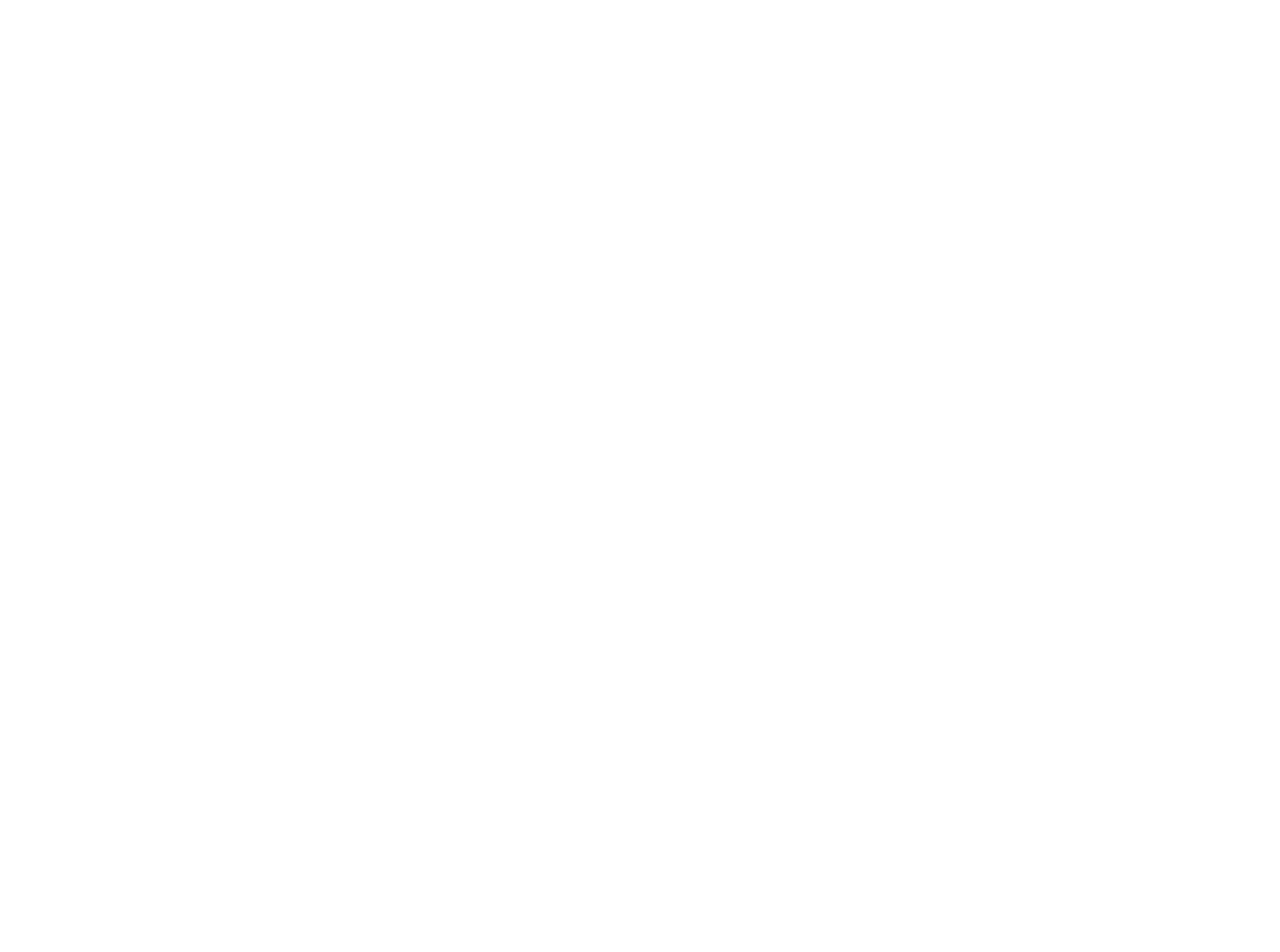
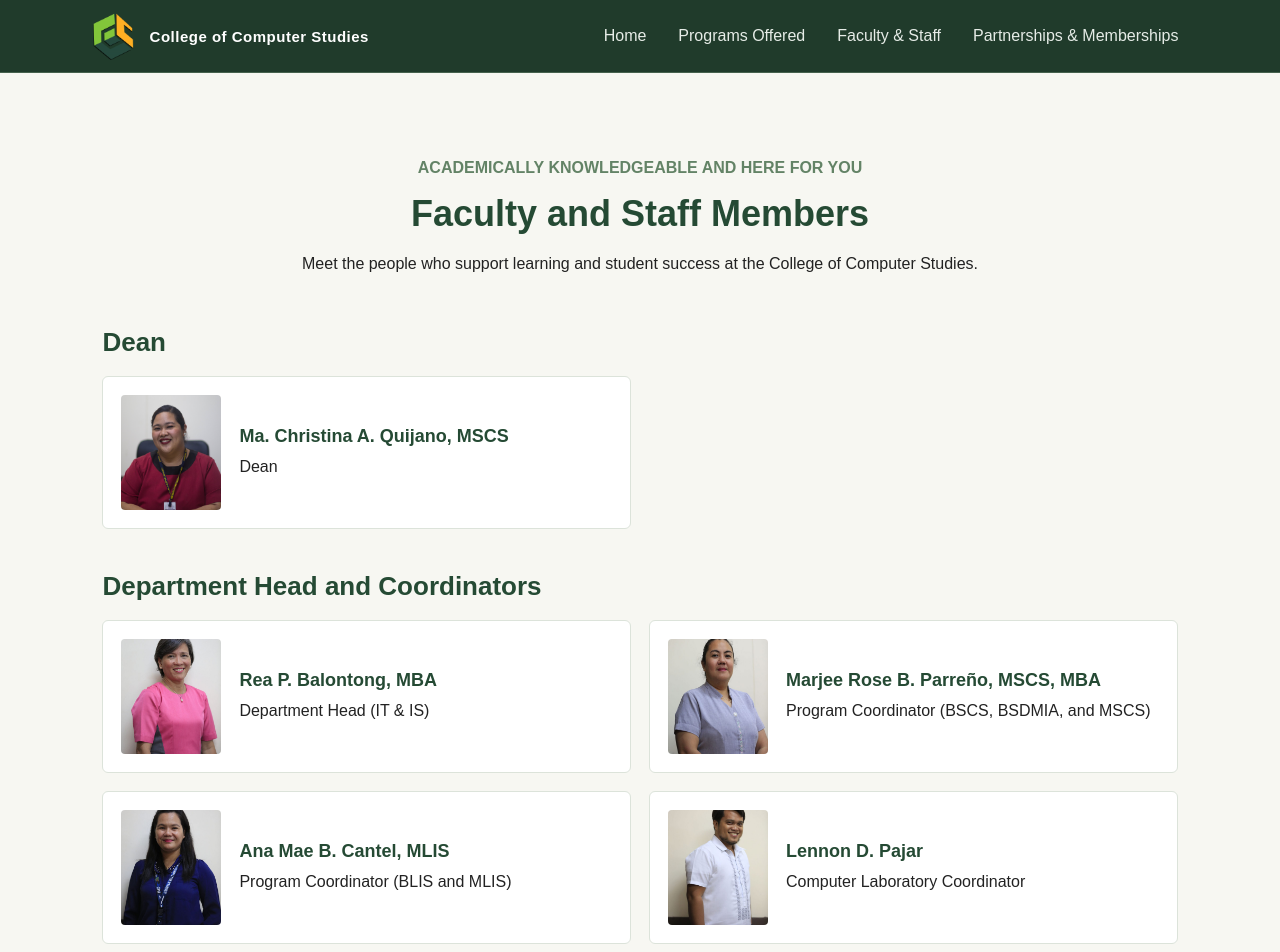
Before and after one commit to Kody91/finalsWebDesign, a Vue app: page /faculty in a window 1280 px wide. Before the commit this address had no page. Shown: the top 952 px of the page. Before the commit the page ends 800 px from the top, so only its background shows below. Built offline with nearby package versions, Linux system fonts and the light colour scheme.

Commit message:
Second Commit
Faculty and Staff Update

```diff
--- a/src/components/Navbar.vue
+++ b/src/components/Navbar.vue
@@ -1,14 +1,15 @@
 <template>
   <header class="navbar">
-    <a class="brand" href="#hero">
+    <router-link class="brand" to="/#hero">
       <img src="@/assets/logo/cropped-CCS-Logov-new.png" alt="CCS logo" />
       <span>College of Computer Studies</span>
-    </a>
+    </router-link>
 
     <nav>
-      <a href="#hero">Home</a>
-      <a href="#programs">Programs Offered</a>
-      <a href="#partners">Partnerships &amp; Memberships</a>
+      <router-link to="/#hero">Home</router-link>
+      <router-link to="/#programs">Programs Offered</router-link>
+      <router-link to="/faculty">Faculty &amp; Staff</router-link>
+      <router-link to="/#partners">Partnerships &amp; Memberships</router-link>
     </nav>
   </header>
 </template>
--- a/src/section/faculty.vue
+++ b/src/section/faculty.vue
@@ -1,246 +1,251 @@
 <template>
   <section class="faculty" id="faculty">
-    <div class="container">
-      <div class="title">
-        <p>Academically Knowledgeable and Here For You</p>
+    <div class="heading">
+      <p>Academically knowledgeable and here for you</p>
       <h1>Faculty and Staff Members</h1>
+      <p>Meet the people who support learning and student success at the College of Computer Studies.</p>
     </div>
-      <h1>Dean</h1>
-      <div class="dean">
-        <div class="person">
-          <img src="@/assets/img/dean.png" alt="dean" />
-          <div class="persontext">
-            <h2>Ma. Christina A. Quijano, MSCS</h2>
+
+    <section class="group">
+      <h2>Dean</h2>
+      <div class="people">
+        <article class="person">
+          <img src="@/assets/img/dean.png" alt="Ma. Christina A. Quijano" />
+          <div>
+            <h3>Ma. Christina A. Quijano, MSCS</h3>
             <p>Dean</p>
           </div>
+        </article>
       </div>
+    </section>
+
+    <section class="group">
+      <h2>Department Head and Coordinators</h2>
+      <div class="people">
+        <article class="person">
+          <img src="@/assets/img/rea.jpg" alt="Rea P. Balontong" />
+          <div>
+            <h3>Rea P. Balontong, MBA</h3>
+            <p>Department Head (IT &amp; IS)</p>
           </div>
-      <h1>Department Head and Coordinators</h1>
-      <div class="department-head">
-        <div class="person">
-          <img src="@/assets/img/rea.jpg" alt="rea" />
-          <div class="persontext">
-            <h2>Rea P. Balontong, MBA</h2>
-            <p>Department Head (IT & IS)</p>
+        </article>
+        <article class="person">
+          <img src="@/assets/img/marjee.jpg" alt="Marjee Rose B. Parreño" />
+          <div>
+            <h3>Marjee Rose B. Parreño, MSCS, MBA</h3>
+            <p>Program Coordinator (BSCS, BSDMIA, and MSCS)</p>
           </div>
-        </div>
-        <div class="person">
-          <img src="@/assets/img/marjee.jpg" alt="marjee" />
-          <div class="persontext">
-            <h2>Marjee Rose B. Parreño, MSCS, MBA</h2>
-            <p>Program coordinator (BSCS, BSDMIA, and MSCS)</p>
-          </div>
-        </div>
-        <div class="person">
-          <img src="@/assets/img/ana.jpg" alt="ana" />
-          <div class="persontext">
-            <h2>Ana Mae B. Cantel. MLIS</h2>
+        </article>
+        <article class="person">
+          <img src="@/assets/img/ana.jpg" alt="Ana Mae B. Cantel" />
+          <div>
+            <h3>Ana Mae B. Cantel, MLIS</h3>
             <p>Program Coordinator (BLIS and MLIS)</p>
           </div>
-        </div>
-        <div class="person">
-          <img src="@/assets/img/lennon.jpg" alt="lennon" />
-          <div class="persontext">
-            <h2>Lennon D. Pajar</h2>
+        </article>
+        <article class="person">
+          <img src="@/assets/img/lennon.jpg" alt="Lennon D. Pajar" />
+          <div>
+            <h3>Lennon D. Pajar</h3>
             <p>Computer Laboratory Coordinator</p>
           </div>
+        </article>
       </div>
-      </div>
-      <h1>Faculty</h1>
-      <div class="faculty">
-        <div class="person">
-          <img src="@/assets/img/leo.jpg" alt="leo" />
-          <div class="persontext">
-            <h2>Leo Paulo B. Beldia</h2>
+    </section>
+
+    <section class="group">
+      <h2>Faculty</h2>
+      <div class="people">
+        <article class="person">
+          <img src="@/assets/img/leo.jpg" alt="Leo Paulo B. Beldia" />
+          <div>
+            <h3>Leo Paulo B. Beldia</h3>
             <p>BSIT and BSIS Program</p>
           </div>
-        </div>
-        <div class="person">
-          <img src="@/assets/img/pedro.jpg" alt="pedro" />
-          <div class="persontext">
-            <h2>Pedro Peter Rhys B. Cambronero, MSCS</h2>
+        </article>
+        <article class="person">
+          <img src="@/assets/img/pedro.jpg" alt="Pedro Peter Rhys B. Cambronero" />
+          <div>
+            <h3>Pedro Peter Rhys B. Cambronero, MSCS</h3>
             <p>BSCS Program</p>
           </div>
-        </div>
-        <div class="person">
-          <img src="@/assets/img/lesley.jpg" alt="lesley" />
-          <div class="persontext">
-            <h2>Lesley Joy L. Dignadice, MBA</h2>
+        </article>
+        <article class="person">
+          <img src="@/assets/img/lesley.jpg" alt="Lesley Joy L. Dignadice" />
+          <div>
+            <h3>Lesley Joy L. Dignadice, MBA</h3>
             <p>BSIT and BSIS Program</p>
           </div>
-        </div>
-        <div class="person">
-          <img src="@/assets/img/rod.jpg" alt="rod" />
-          <div class="persontext">
-            <h2>Rodolfo C. Eregia, Jr</h2>
+        </article>
+        <article class="person">
+          <img src="@/assets/img/rod.jpg" alt="Rodolfo C. Eregia" />
+          <div>
+            <h3>Rodolfo C. Eregia, Jr</h3>
             <p>BSIT and BSIS Program</p>
           </div>
-        </div>
-        <div class="person">
-          <img src="@/assets/img/donie.jpg" alt="donie" />
-          <div class="persontext">
-            <h2>Donie S. Jardeleza, MSCS</h2>
+        </article>
+        <article class="person">
+          <img src="@/assets/img/donie.jpg" alt="Donie S. Jardeleza" />
+          <div>
+            <h3>Donie S. Jardeleza, MSCS</h3>
             <p>BSIT and BSIS Program</p>
           </div>
-        </div>
-        <div class="person">
-          <img src="@/assets/img/antonio.jpg" alt="antonio" />
-          <div class="persontext">
-            <h2>Antonio M. Montaño, Jr.</h2>
+        </article>
+        <article class="person">
+          <img src="@/assets/img/antonio.jpg" alt="Antonio M. Montaño" />
+          <div>
+            <h3>Antonio M. Montaño, Jr.</h3>
             <p>BSIT and BSIS Program</p>
           </div>
-        </div>
-        <div class="person">
-          <img src="@/assets/img/rose.jpg" alt="rose" />
-          <div class="persontext">
-            <h2>Rose Leah Joy A. Ojacastro, MSCS</h2>
+        </article>
+        <article class="person">
+          <img src="@/assets/img/rose.jpg" alt="Rose Leah Joy A. Ojacastro" />
+          <div>
+            <h3>Rose Leah Joy A. Ojacastro, MSCS</h3>
             <p>BSIT and BSIS Program</p>
           </div>
-        </div>
-        <div class="person">
-          <img src="@/assets/img/sheila.jpg" alt="sheila" />
-          <div class="persontext">
-            <h2>Ma. Sheila C. Sapul, Ph. D.</h2>
+        </article>
+        <article class="person">
+          <img src="@/assets/img/sheila.jpg" alt="Ma. Sheila C. Sapul" />
+          <div>
+            <h3>Ma. Sheila C. Sapul, Ph. D.</h3>
             <p>BSCS Program</p>
           </div>
+        </article>
       </div>
-      </div>
-      <h1>Staff</h1>
-      <div class="staff">
-        <div class="person">
-          <img src="@/assets/img/chrislyn.jpg" alt="chrislyn" />
-          <div class="persontext">
-            <h2>Chrislyn C. Castaño</h2>
+    </section>
+
+    <section class="group">
+      <h2>Staff</h2>
+      <div class="people">
+        <article class="person">
+          <img src="@/assets/img/chrislyn.jpg" alt="Chrislyn C. Castaño" />
+          <div>
+            <h3>Chrislyn C. Castaño</h3>
             <p>Secretary</p>
           </div>
-        </div>
-        <div class="person">
-          <img src="@/assets/img/latter.jpg" alt="latter" />
-          <div class="persontext">
-            <h2>A.M.P. Latter P. Taasan</h2>
+        </article>
+        <article class="person">
+          <img src="@/assets/img/latter.jpg" alt="A.M.P. Latter P. Taasan" />
+          <div>
+            <h3>A.M.P. Latter P. Taasan</h3>
             <p>Computer Laboratory Technician</p>
           </div>
-        </div>
-        <div class="person">
-          <img src="@/assets/img/chriselda.jpg" alt="chriselda" />
-          <div class="persontext">
-            <h2>Chriselda Elaine Ador</h2>
+        </article>
+        <article class="person">
+          <img src="@/assets/img/chriselda.jpg" alt="Chriselda Elaine Ador" />
+          <div>
+            <h3>Chriselda Elaine Ador</h3>
             <p>Guidance Counselor</p>
           </div>
-        </div>
-        <div class="person">
-          <img src="@/assets/img/donna.png" alt="donna" />
-          <div class="persontext">
-            <h2>Donna May Rivera</h2>
+        </article>
+        <article class="person">
+          <img src="@/assets/img/donna.png" alt="Donna May Rivera" />
+          <div>
+            <h3>Donna May Rivera</h3>
             <p>Library Liaison Officer</p>
           </div>
+        </article>
       </div>
-      </div>
-    </div>
+    </section>
   </section>
 </template>
 
 <style scoped>
 .faculty {
-  max-width: 100vw;
-  min-height: 100vh;
-  scroll-margin-top: 100px;
-  font-family: Arial, Helvetica, sans-serif;
-  align-items: midleft;
+  padding: 70px 8%;
+  background: #f7f7f2;
+}
 
+.heading {
+  max-width: 700px;
+  margin: 0 auto 50px;
+  text-align: center;
+}
 
+.heading > p:first-child {
+  color: #638366;
+  font-weight: bold;
+  text-transform: uppercase;
+}
 
+.heading h1 {
+  margin: 10px 0;
+  color: #254a34;
+  font-size: 36px;
 }
-.container {
-  width: 100%;
-  height: 100%;
-  display: flex;
-  flex-direction: column;
-  justify-content: space-between;
-  font-family: Arial, Helvetica, sans-serif;
 
+.heading > p:last-child {
+  line-height: 1.6;
+}
+
+.group {
+  max-width: 1100px;
+  margin: 0 auto 42px;
+}
+
+.group h2 {
+  margin-bottom: 18px;
+  color: #254a34;
+  font-size: 26px;
+}
+
+.people {
+  display: grid;
+  grid-template-columns: repeat(2, minmax(0, 1fr));
+  gap: 18px;
+}
 
 .person {
   display: flex;
-    padding-right: 20px;
-
+  min-height: 150px;
+  align-items: center;
+  gap: 18px;
+  padding: 18px;
+  border: 1px solid #dce3da;
+  border-radius: 6px;
+  background: white;
 }
 
-  .persontext{
-    padding-left:10px;
-    font-size: 17px;
-    font-family: Arial, Helvetica, sans-serif;
-  }
-  .title {
-    display: flex;
-    flex-direction: column;
-    align-items: center;
-    font-size: 25px;
+.person img {
+  width: 100px;
+  height: 115px;
+  flex-shrink: 0;
+  border-radius: 4px;
+  object-fit: cover;
 }
 
-  .dean {
-    display: flex;
-    flex-direction: column;
-    font-size: 25px;
-    padding-bottom: 5%;
+.person h3 {
+  margin: 0 0 8px;
+  color: #254a34;
+  font-size: 18px;
 }
-  .department-head {
-    display: grid;
-    grid-template-columns: 1fr 1fr;
-    line-height: 60px;
-    font-size: 20px;
-    padding-bottom: 5%;
-    gap: 5px;
+
+.person p {
+  margin: 0;
+  line-height: 1.5;
 }
+
+@media (max-width: 700px) {
   .faculty {
-    display: grid;
-    grid-template-columns: 1fr 1fr;
-    line-height: 60px;
-    font-size: 20px;
-    padding-bottom: 5%;
-    gap: 5px;
+    padding: 50px 20px;
   }
-  .staff {
-    display: grid;
-    grid-template-columns: 1fr 1fr;
-    line-height: 60px;
-    font-size: 20px;
-    gap: 5px;
+
+  .people {
+    grid-template-columns: 1fr;
   }
 }
-h1 {
-  color: rgb(16, 0, 165);
-  padding-bottom: 10px;
+
+@media (max-width: 400px) {
+  .person {
+    align-items: flex-start;
+    gap: 12px;
+    padding: 14px;
   }
-img {
-  width: 170px;
-  height: 220px;
-}
-@media (max-width: 768px) {
-  .faculty {
-    height: 100%;
-    flex-direction: column;
-  }
-  .container {
-    height: 100%;
-    flex-direction: column;
-  }
-  .dean {
-    width: 100%;
-    min-height: 25vh;
-    font-size: smaller;
-  }
-  .department-head {
-    width: 100%;
-    min-height: 25vh;
-  }
-  .faculty {
-    width: 100%;
-    min-height: 25vh;
-  }
-  .staff {
-    width: 100%;
-    min-height: 25vh;
+
+  .person img {
+    width: 78px;
+    height: 95px;
   }
 }
 </style>
--- /dev/null
+++ b/src/views/FacultyView.vue
@@ -0,0 +1,11 @@
+<script setup>
+import Navbar from '@/components/Navbar.vue'
+import Faculty from '@/section/faculty.vue'
+</script>
+
+<template>
+  <Navbar />
+  <main>
+    <Faculty />
+  </main>
+</template>
--- a/src/views/Home.vue
+++ b/src/views/Home.vue
@@ -10,6 +10,12 @@
   <main>
     <Hero />
     <Programs />
+    <section class="faculty-link" aria-labelledby="faculty-heading">
+      <p>Meet the people behind your learning</p>
+      <h2 id="faculty-heading">Faculty and Staff</h2>
+      <p>Get to know the faculty members and staff of the College of Computer Studies.</p>
+      <router-link class="button" to="/faculty">Meet our faculty and staff</router-link>
+    </section>
     <Partners />
   </main>
 </template>
@@ -32,4 +38,49 @@
 section {
   scroll-margin-top: 100px;
 }
+
+.faculty-link {
+  padding: 70px 8%;
+  background: #e9eee6;
+  text-align: center;
+}
+
+.faculty-link > p:first-child {
+  color: #638366;
+  font-weight: bold;
+  text-transform: uppercase;
+}
+
+.faculty-link h2 {
+  margin: 10px 0;
+  color: #254a34;
+  font-size: 36px;
+}
+
+.faculty-link > p:not(:first-child) {
+  line-height: 1.6;
+}
+
+.button {
+  display: inline-block;
+  margin-top: 14px;
+  padding: 14px 20px;
+  border-radius: 4px;
+  color: #254a34;
+  background: #f0d27f;
+  font-weight: bold;
+  text-decoration: none;
+  transition: background-color 0.2s, transform 0.2s;
+}
+
+.button:hover {
+  transform: translateY(-2px);
+  background: #f7dfa0;
+}
+
+@media (max-width: 550px) {
+  .faculty-link {
+    padding: 50px 20px;
+  }
+}
 </style>
```
Also changed, not shown: src/router/index.js (+4 -5 lines). Lines whose indentation alone changed are shown as unchanged.
